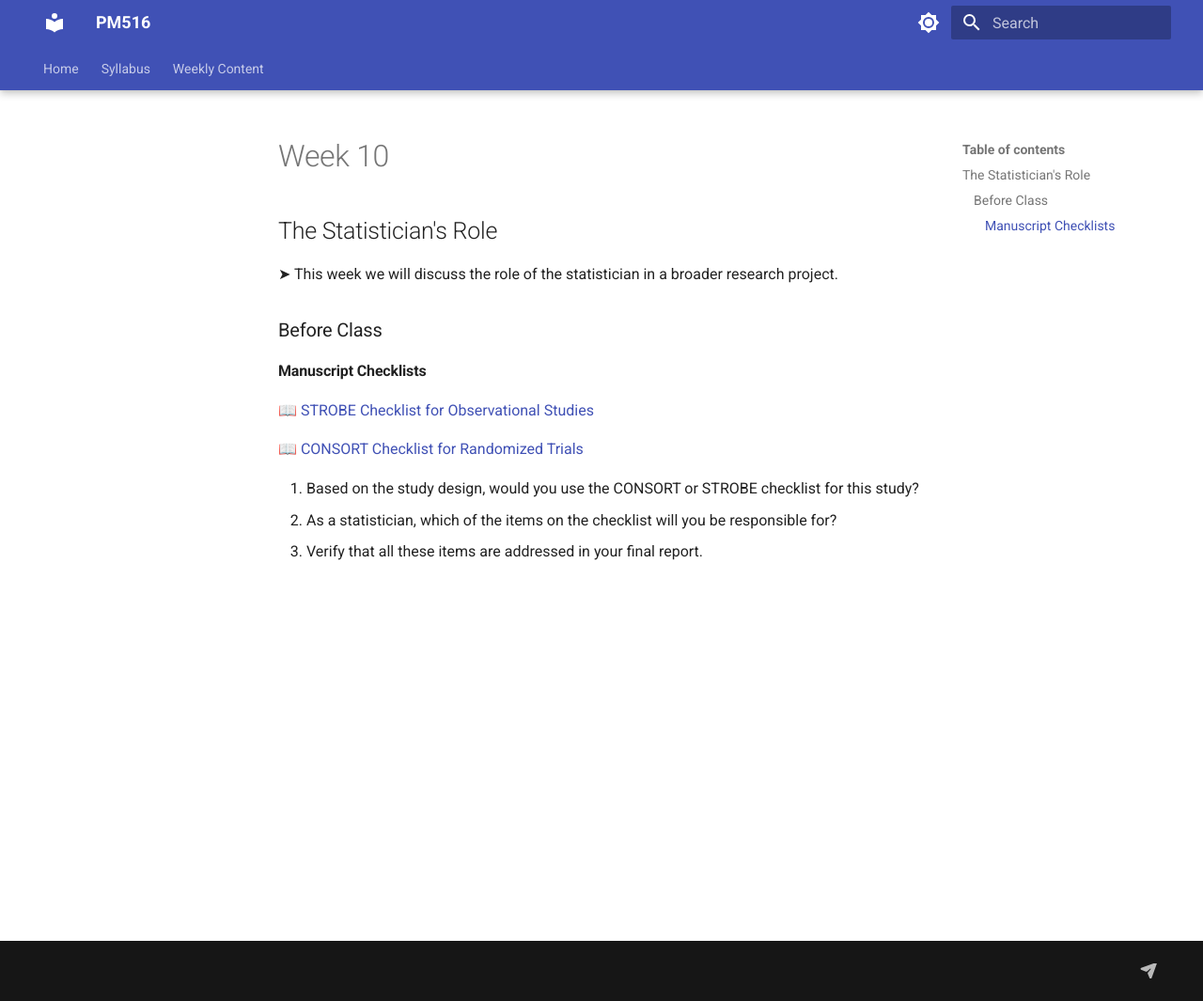
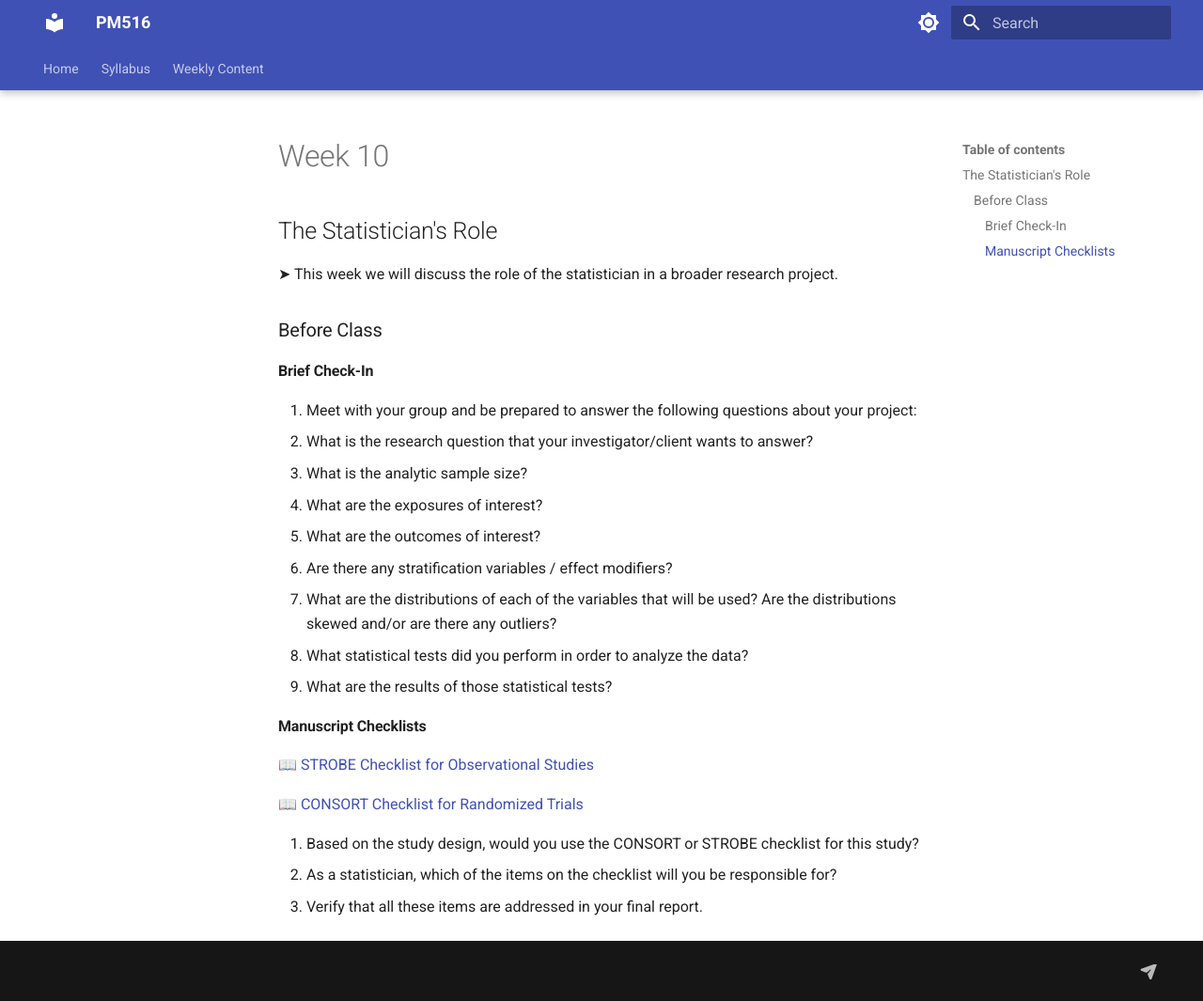
Before and after one commit to USCbiostats/PM516, an MkDocs documentation site: the page built from docs/week11.md, in a window 1280 px wide and 1065 px high. Shown: the whole window at 94% size. Built offline with MkDocs 1.6.1 and Material for MkDocs 9.7.7, drawn with Linux system fonts in a browser that asks for light colours; comment, search, counter and statistics services are not loaded.

Commit message:
Update week11.md

```diff
--- a/docs/week11.md
+++ b/docs/week11.md
@@ -5,6 +5,18 @@
 &#x27A4; This week we will discuss the role of the statistician in a broader research project.
 
 ### Before Class
+
+#### Brief Check-In
+
+1. Meet with your group and be prepared to answer the following questions about your project:
+* What is the research question that your investigator/client wants to answer?
+* What is the analytic sample size?
+* What are the exposures of interest?
+* What are the outcomes of interest?
+* Are there any stratification variables / effect modifiers?
+* What are the distributions of each of the variables that will be used? Are the distributions skewed and/or are there any outliers?
+* What statistical tests did you perform in order to analyze the data?
+* What are the results of those statistical tests?
 
 #### Manuscript Checklists
 
```
